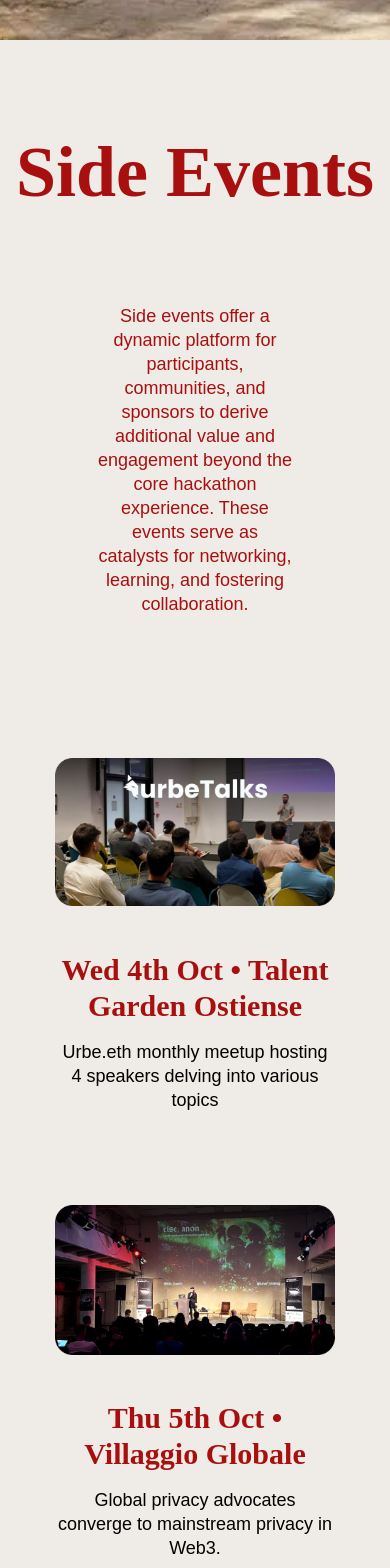
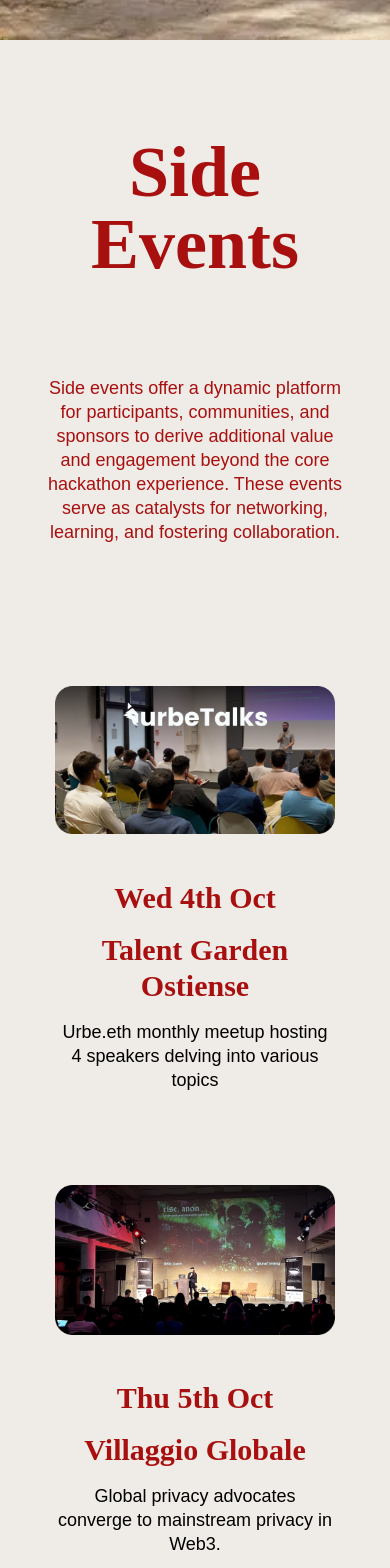
Before and after one commit to urbeETH/ETHRome-2023, a React (Create React App) app: page / in a window 390 px wide. Shown: the part 4240-5808 px from the top of the page. Built offline with nearby package versions, Linux system fonts and the light colour scheme.

Commit message:
Update SideEvents.tsx
- text and containers changes

```diff
--- a/src/components/SideEvents.tsx
+++ b/src/components/SideEvents.tsx
@@ -3,9 +3,9 @@ export default function SideEvents() {
     <div className='h-auto py-24 2xl:py-0 xl:h-screen relative bg-[#EFEBE6]' id='sideEvents'>
       <div className='flex flex-col items-center justify-center h-full space-y-24'>
         <div className='flex flex-col items-center justify-center'>
-          <h1 className='text-7xl max-w-4xl text-rome-red text-center font-bold'>Side Events</h1>
+          <h1 className='text-7xl w-4/5 md:w-full md:max-w-4xl text-rome-red text-center font-bold'>Side Events</h1>
         </div>
-        <div className='w-2/4 text-rome-red text-center font-redhat space-y-4'>
+        <div className=' w-4/5 md:w-2/4 text-rome-red text-center font-redhat space-y-4'>
           Side events offer a dynamic platform for participants, communities, and sponsors to derive additional value and engagement beyond the core hackathon experience. These events serve as catalysts for networking, learning, and fostering collaboration.
         </div>
         <div className='flex flex-col items-center w-4/5 space-y-8 md:flex-row md:items-start justify-evenly md:space-y-0'>
@@ -13,7 +13,8 @@ export default function SideEvents() {
             <div className='flex justify-center items-center w-full h-52 '>
               <img src="/side-events_urbetalks.png" alt="" />
             </div>
-            <h2 className='text-3xl text-rome-red text-center font-bold'>Wed 4th Oct • Talent Garden Ostiense</h2>
+            <h2 className='text-3xl text-rome-red text-center font-bold'>Wed 4th Oct</h2>
+            <h2 className='text-3xl text-rome-red text-center font-bold'>Talent Garden Ostiense</h2>
             <p className='text-center font-redhat'>
             Urbe.eth monthly meetup hosting 4 speakers delving into various topics
             </p>
@@ -22,7 +23,8 @@ export default function SideEvents() {
             <div className='flex justify-center items-center w-full h-52 '>
              <img src="/side-events_web3privacy.png" alt="" />
             </div>
-            <h2 className='text-3xl text-rome-red font-bold text-center'>Thu 5th Oct • Villaggio Globale</h2>
+            <h2 className='text-3xl text-rome-red font-bold text-center'>Thu 5th Oct</h2>
+            <h2 className='text-3xl text-rome-red font-bold text-center'>Villaggio Globale</h2>
             <p className='text-center font-redhat'>
             Global privacy advocates converge to mainstream privacy in Web3.
             </p>
```
